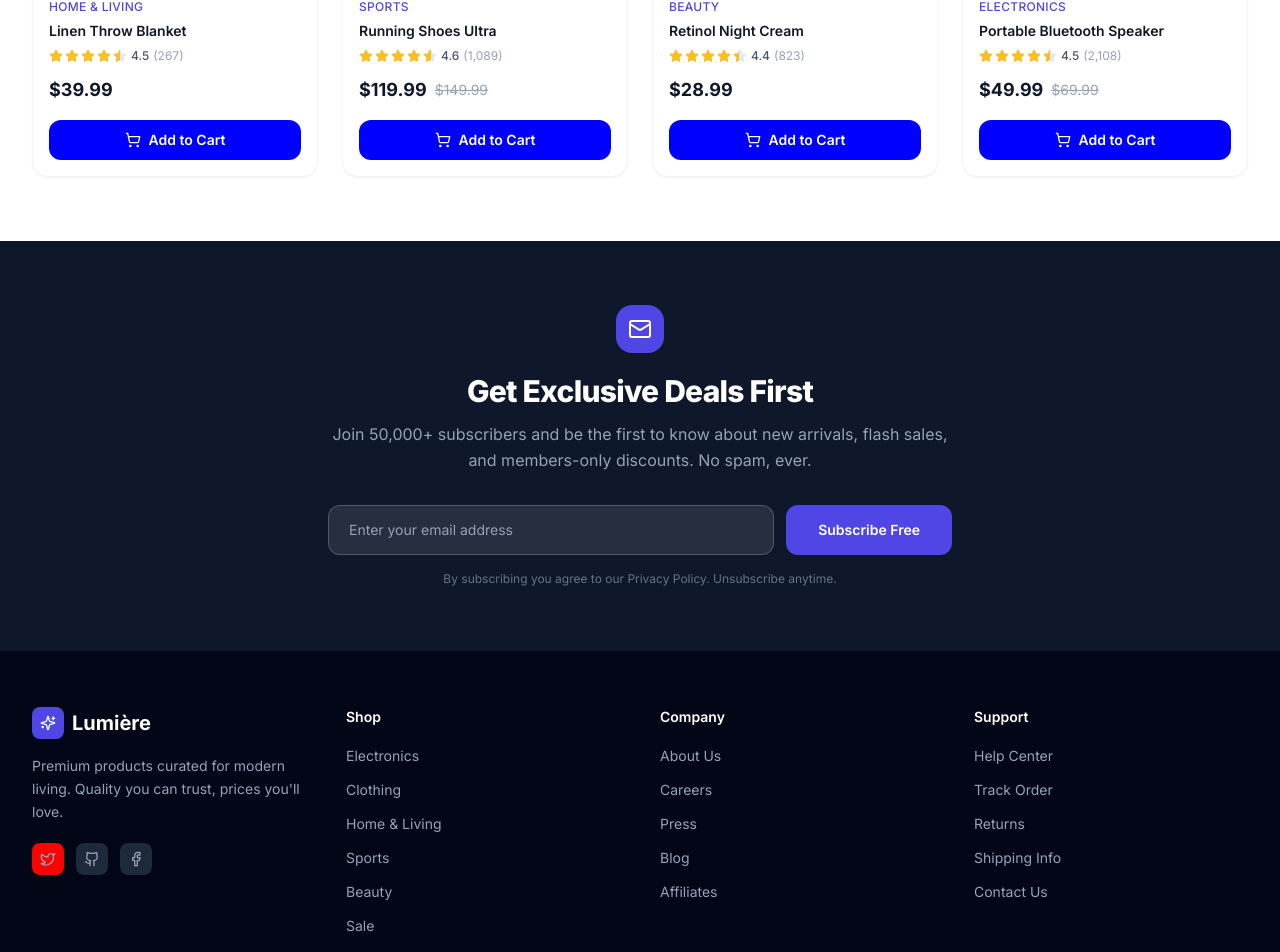
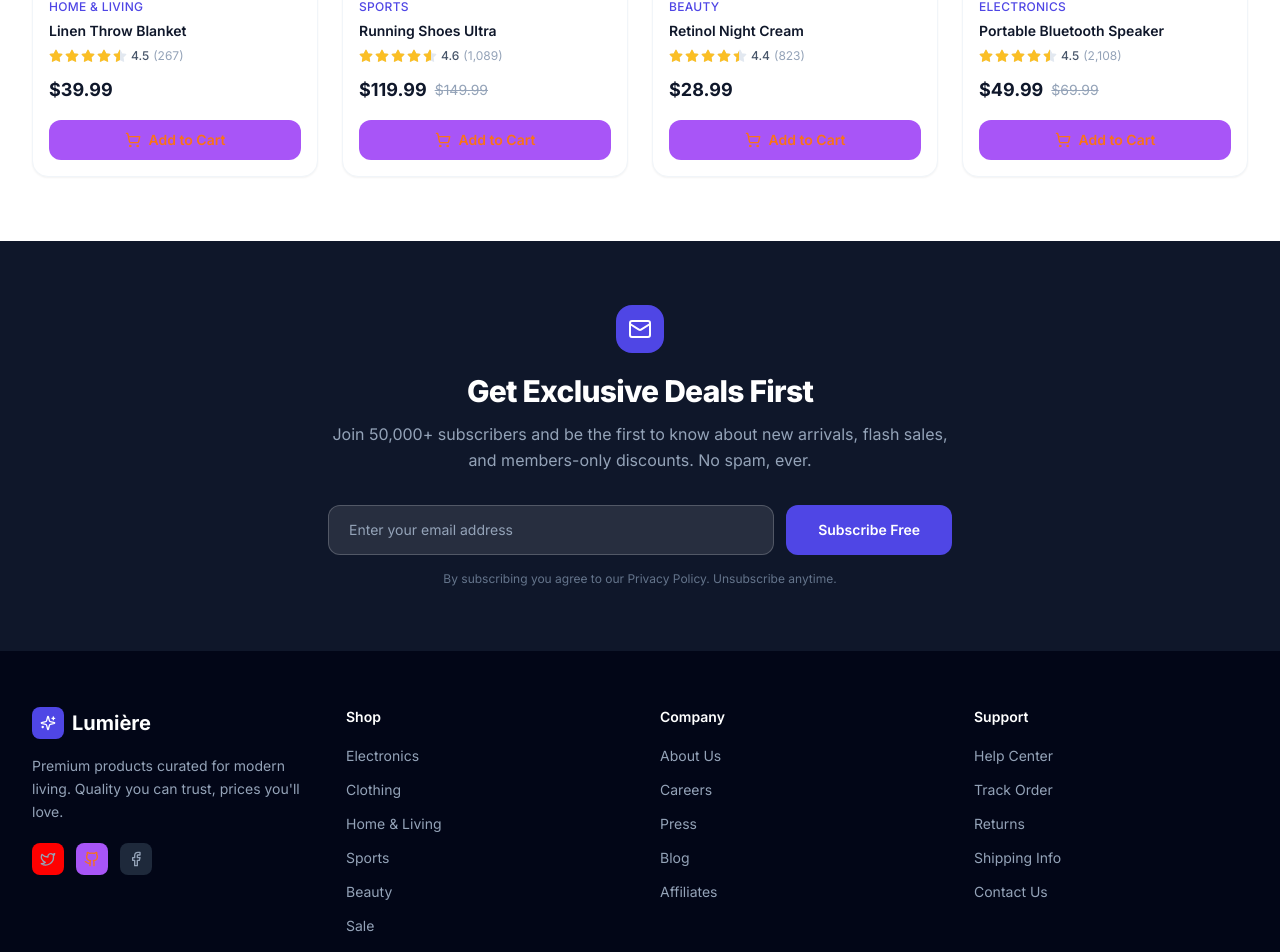
Before and after one commit to ranaasad01/atomic-create-an-e-commerce-landing-page-with-p-3a2db5a4, a Next.js app: page / in a window 1280 px wide. Shown: the part 2940-3892 px from the top of the page. Built offline with nearby package versions, Linux system fonts and the light colour scheme.

Commit message:
style: update CSS for link element with orange and purple colors
Update styles for the GitHub link and related elements to use color #f97316 (orange) and backgroundColor #a855f7 (purple) across multiple components (Footer, ProductCard, ProductGrid)

```diff
--- a/app/page.tsx
+++ b/app/page.tsx
@@ -31,7 +31,7 @@ function Footer() {
               <a href="#" className="w-8 h-8 bg-slate-800 hover:bg-indigo-600 rounded-lg flex items-center justify-center transition-colors" style={{ backgroundColor: "Red" }}>
                 <Twitter className="w-4 h-4" />
               </a>
-              <a href="#" className="w-8 h-8 bg-slate-800 hover:bg-indigo-600 rounded-lg flex items-center justify-center transition-colors">
+              <a href="#" className="w-8 h-8 bg-slate-800 hover:bg-indigo-600 rounded-lg flex items-center justify-center transition-colors" style={{ color: "#f97316", backgroundColor: "#a855f7" }}>
                 <Github className="w-4 h-4" />
               </a>
               <a href="#" className="w-8 h-8 bg-slate-800 hover:bg-indigo-600 rounded-lg flex items-center justify-center transition-colors">
--- a/components/ProductCard.tsx
+++ b/components/ProductCard.tsx
@@ -100,7 +100,7 @@ export default function ProductCard({ product }: Props) {
         {/* Add to Cart */}
         <button
           onClick={handleAddToCart}
-          style={{ backgroundColor: "Blue" }}
+          style={{ color: "#f97316", backgroundColor: "#a855f7" }}
           className={
             "w-full flex items-center justify-center gap-2 py-2.5 px-4 rounded-xl text-sm font-semibold transition-all duration-200 " +
             (added
--- a/components/ProductGrid.tsx
+++ b/components/ProductGrid.tsx
@@ -32,7 +32,7 @@ export default function ProductGrid() {
       {filtered.length > 0 ? (
         <div className="grid grid-cols-2 sm:grid-cols-3 lg:grid-cols-4 gap-4 sm:gap-6">
           {filtered.map((product, index) => (
-            <ProductCard key={product.id} product={product} style={index === 4 ? { backgroundColor: "Blue" } : index === 3 ? { backgroundColor: "Red" } : undefined} />
+            <ProductCard key={product.id} product={product} style={index === 4 ? { backgroundColor: "Blue" } : index === 3 ? { backgroundColor: "Red", color: "#f97316" } : undefined} linkStyle={index === 3 ? { color: "#f97316", backgroundColor: "#a855f7" } : undefined} />
           ))}
         </div>
       ) : (
```
